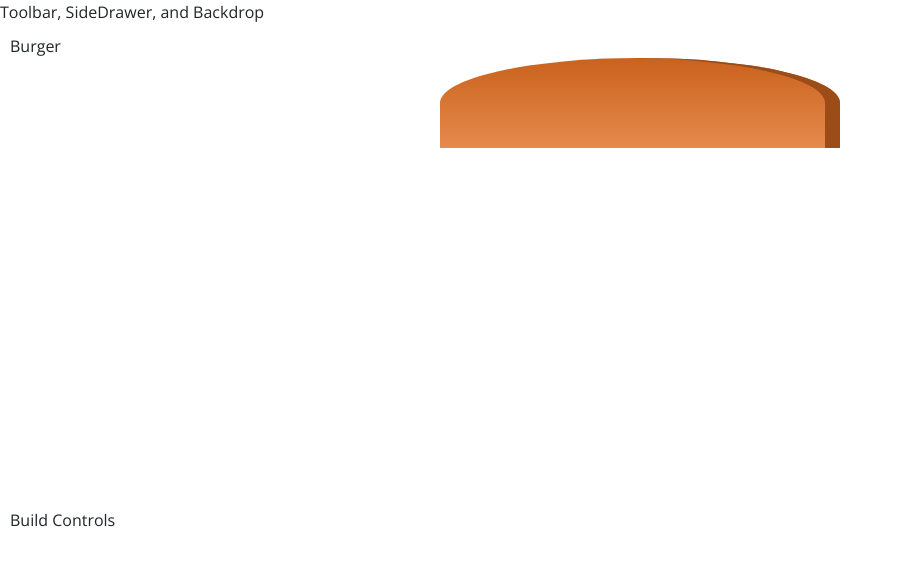
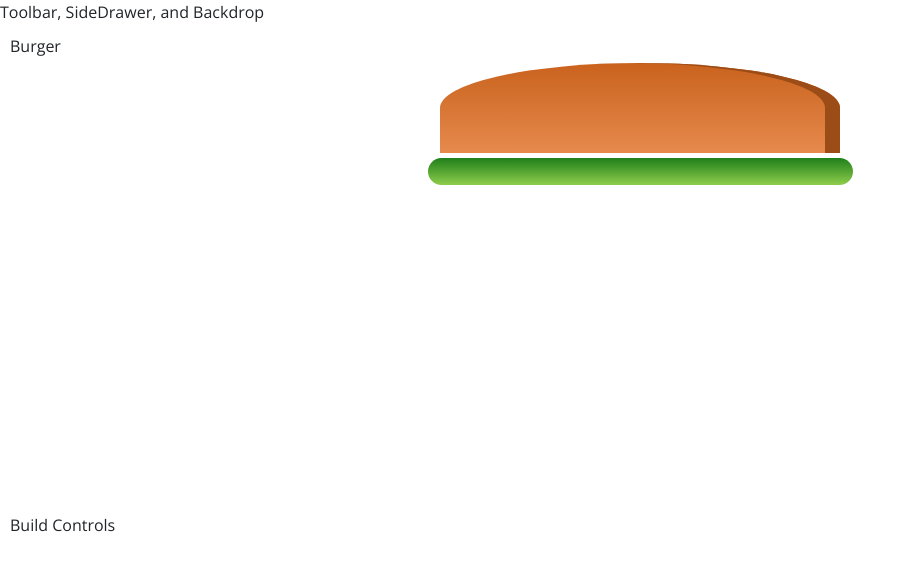
Before and after one commit to saivignesh98/burger-builder, a React (Create React App) app: page / in a window 1280 px wide. Shown: the top 570 px of the page, without its empty margins (0-916 px from the left). Built offline with nearby package versions, Linux system fonts and the light colour scheme.

Commit message:
Made veggies component and used CSS

```diff
--- /dev/null
+++ b/src/components/Functional/Veggies.js
@@ -0,0 +1,11 @@
+import React from 'react';
+import styles from '../../css/BreadIngredients.module.css';
+
+const Veggies = () => {
+    return (
+        <div className={styles.veggies}>
+        </div>
+    )
+}
+
+export default Veggies;
--- a/src/components/StateContainers/Burger.js
+++ b/src/components/StateContainers/Burger.js
@@ -1,12 +1,14 @@
 import React, { Component } from 'react';
 import styles from '../../css/BreadIngredients.module.css';
 import BunTop from '../Functional/BunTop';
+import Veggies from '../Functional/Veggies';
 
 class Burger extends Component {
     render() {
         return (
             <div className={styles.burger}>
                 <BunTop />
+                <Veggies />
             </div>
         )
     }
--- a/src/css/BreadIngredients.module.css
+++ b/src/css/BreadIngredients.module.css
@@ -10,5 +10,13 @@
   width: 80%;
   border-radius: 50% 50% 0 0;
   box-shadow: inset -15px 0 #9c4c16;
-  margin: auto;
+  margin: 1% auto;
 }
+
+.veggies {
+  height: 6%;
+  width: 85%;
+  background: linear-gradient(#1f7f1a, #8ecd4c);
+  margin: 1% auto;
+  border-radius: 25px;
+}
```
